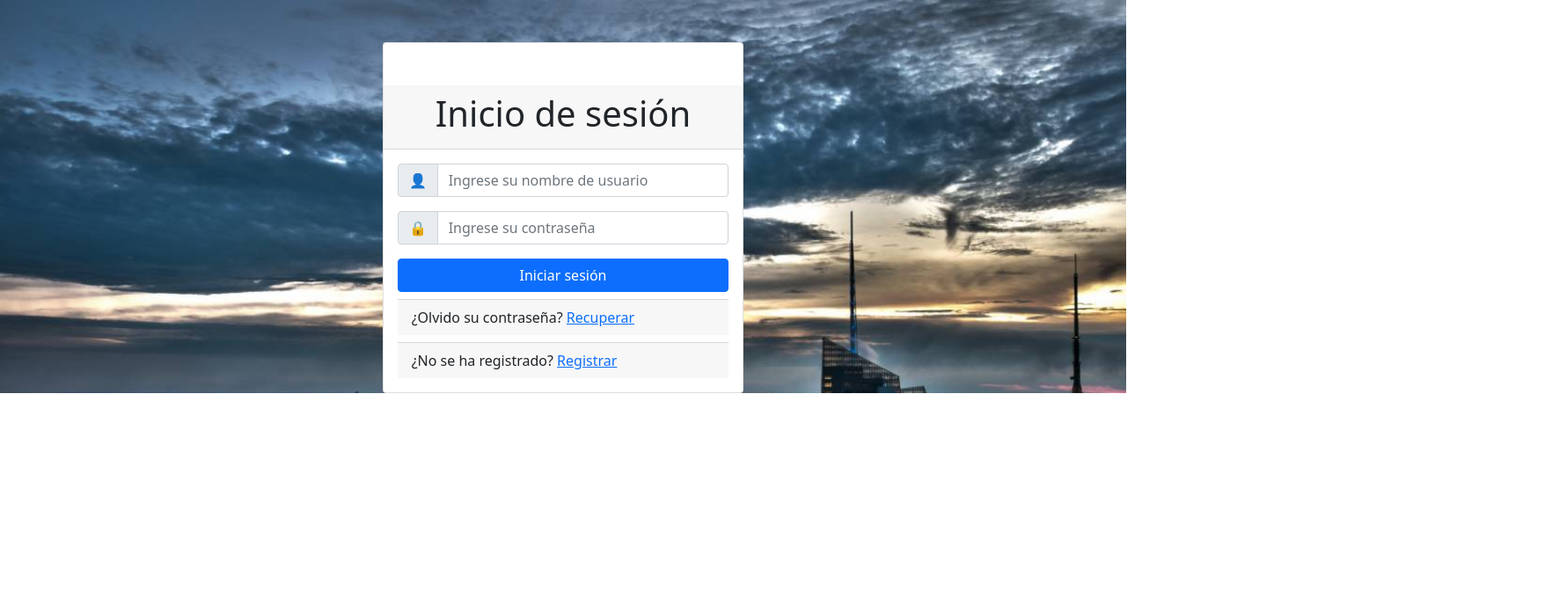
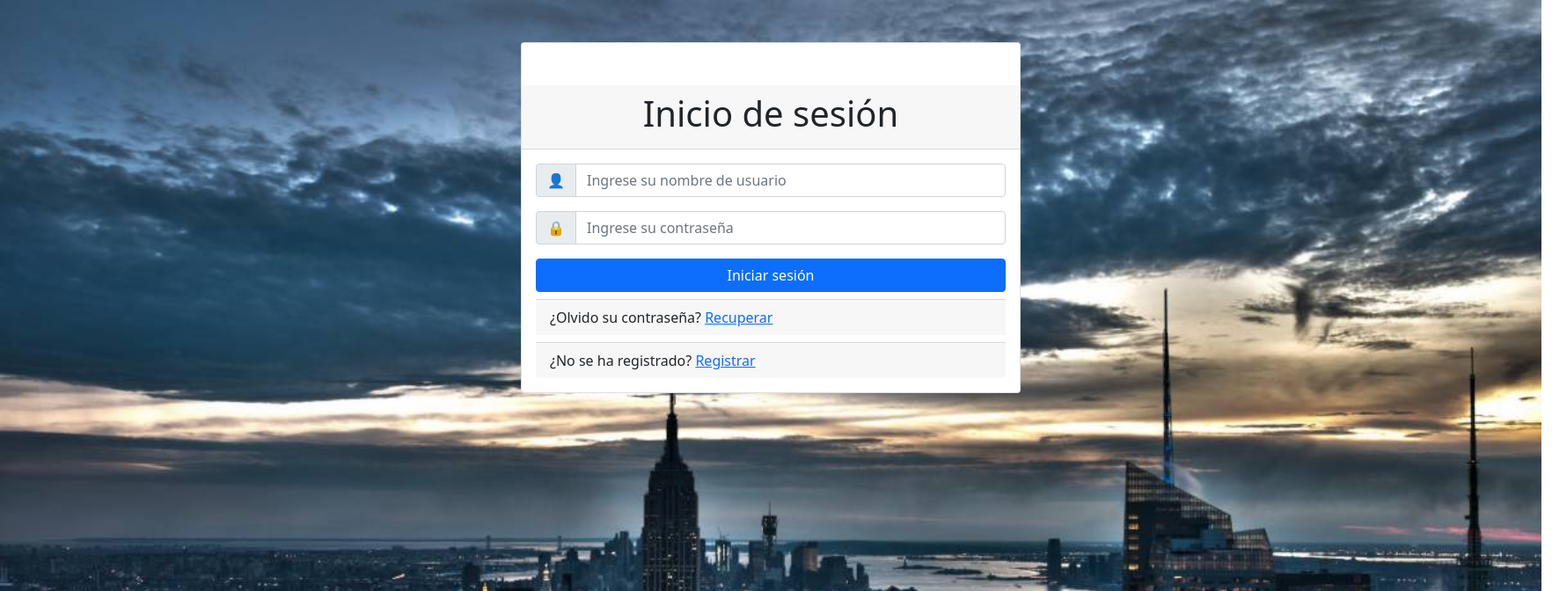
Before and after one commit to AAGS589/Front_C3, a React (Create React App) app: page / in a window 1280 px wide. Shown: the top 672 px of the page at 88% size, 1764 px wide, since content can reach past the window. Built offline with nearby package versions, Linux system fonts and the light colour scheme.

Commit message:
estilos del login

```diff
--- a/src/componentes/Login.jsx
+++ b/src/componentes/Login.jsx
@@ -33,7 +33,6 @@ export default function Login(props) {
                             </div>
                         </div>
                     </div>
-
                 </div>
             </div>
         </div>
--- a/src/css/login.css
+++ b/src/css/login.css
@@ -2,9 +2,8 @@
     background-image: url("../img/FondoLogin.jpg");
     background-repeat: no-repeat;
     background-size: cover;
-
-
-
+    height: 97vh;
+    width: 219vh;
 
 }
 
```
